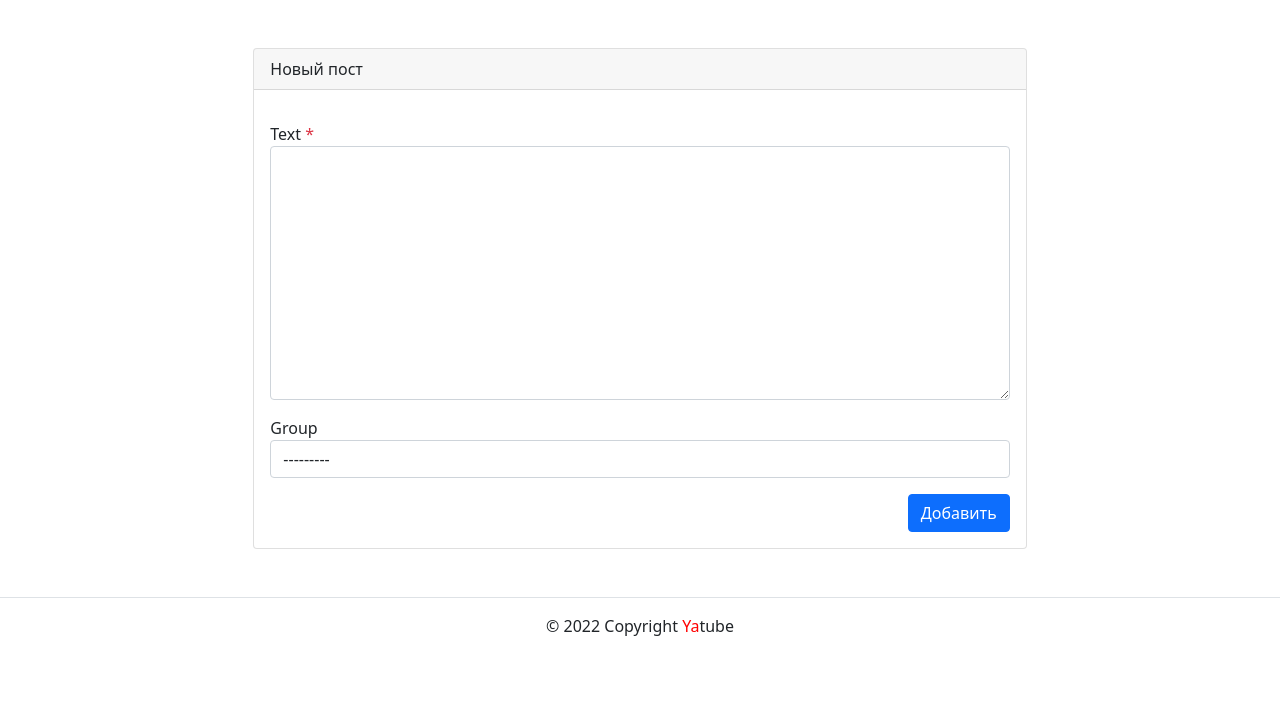
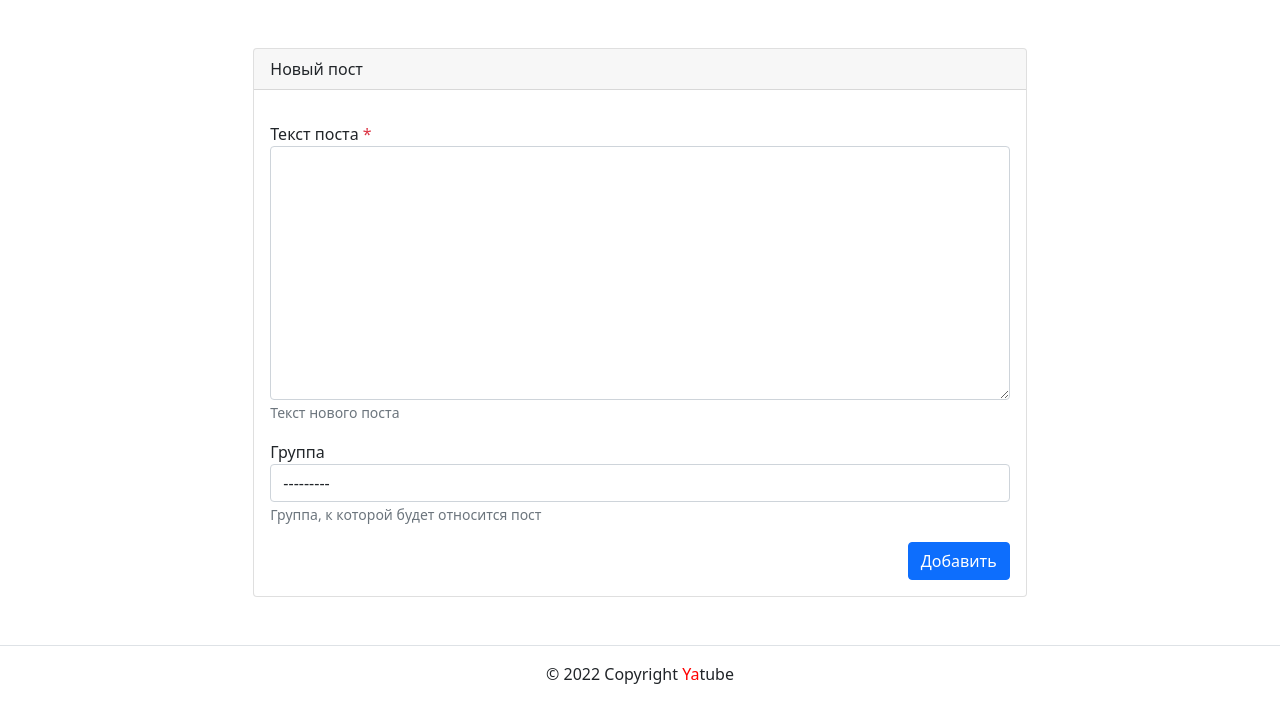
Before and after one commit to Vas1l1y/hw03_forms, a Django app: page /create/ in a window 1280 px wide. Shown: the part 56-779 px from the top of the page. Run offline with Django 3.2, Linux system fonts and the light colour scheme; the visitor is signed in with stand-in values (Sample User, id 1); data that the repository does not hold is empty; some libraries are stand-ins or nearby versions.

Commit message:
Project 3. V.1.1

```diff
--- a/yatube/posts/forms.py
+++ b/yatube/posts/forms.py
@@ -6,4 +6,12 @@ from .models import Post
 class PostForm(forms.ModelForm):
     class Meta:
         model = Post
+        labels = {
+            'text': 'Текст поста',
+            'group': 'Группа'
+        }
+        help_texts = {
+            'text': 'Текст нового поста',
+            'group': 'Группа, к которой будет относится пост'
+        }
         fields = ('text', 'group')
--- a/yatube/posts/views.py
+++ b/yatube/posts/views.py
@@ -8,7 +8,7 @@ TEN = 10
 
 
 def index(request):
-    post_list = Post.objects.all()
+    post_list = Post.objects.select_related('author')
     paginator = Paginator(post_list, 10)
     page_number = request.GET.get('page')
     page_obj = paginator.get_page(page_number)
@@ -22,7 +22,7 @@ def index(request):
 
 def group_posts(request, slug):
     group = get_object_or_404(Group, slug=slug)
-    posts = group.posts.all()
+    posts = group.posts.select_related('group')
     paginator = Paginator(posts, 10)
     page_number = request.GET.get('page')
     page_obj = paginator.get_page(page_number)
@@ -39,7 +39,7 @@ def group_posts(request, slug):
 
 def profile(request, username):
     user = get_object_or_404(User, username=username)
-    post_list = user.posts.all()
+    post_list = user.posts.select_related('author')
     paginator = Paginator(post_list, 10)
     page_number = request.GET.get('page')
     page_obj = paginator.get_page(page_number)
--- a/yatube/templates/about/author.html
+++ b/yatube/templates/about/author.html
@@ -1,9 +1,9 @@
 {% extends "base.html" %}
 {% block title %}Об авторе проекта{% endblock %}
 {% block content %}
-<h1>Привет, я автор, меня зовут Василий</h1>
+<h1>Привет, меня зовут Василий</h1>
 <p>
-    https://github.com/Vas1l1y - это мой акк на гите
+    <a href="https://github.com/Vas1l1y" >Мой акк на Git</a></br>
     Я решил окунуться в мир программирования,<br>
     после прохождения курса тестировщика. <br>
     Иногда бывает не просто, но это нормально<br>
--- a/yatube/templates/posts/group_list.html
+++ b/yatube/templates/posts/group_list.html
@@ -15,12 +15,13 @@
       </li>
     </ul>
     <p>
-      {{ post.text|linebreaksbr }}
+      {{ post.text|linebreaksbr }}</br>
+      <a href="{% url 'posts:post_detail' post.id %}">
+        подробная информация </a>
       {% if not forloop.last %} <hr> {% endif %}
       {% endfor %}
     </p>
   </article>
   <hr>
-  <!-- под последним постом нет линии -->
 </div>
 {% endblock %}
--- a/yatube/templates/posts/index.html
+++ b/yatube/templates/posts/index.html
@@ -20,6 +20,8 @@
           </li>
         </ul>
         <p>{{ post.text }}</p>
+        <a href="{% url 'posts:post_detail' post.id %}"
+        >подробная информация </a></br>
           {% if post.group %}
         <a href="{% url 'posts:group_list' post.group.slug %}"
         >все записи группы</a>
@@ -30,10 +32,6 @@
         {% include 'posts/includes/paginator.html' %}
       {% endblock %}
     </main>
-    <!-- Использованы классы бустрапа: -->
-    <!-- border-top: создаёт тонкую линию сверху блока -->
-    <!-- text-center: выравнивает текстовые блоки внутри блока по центру -->
-    <!-- py-3: контент внутри размещается с отступом сверху и снизу -->
     <footer>
     </footer>
   </body>
```
